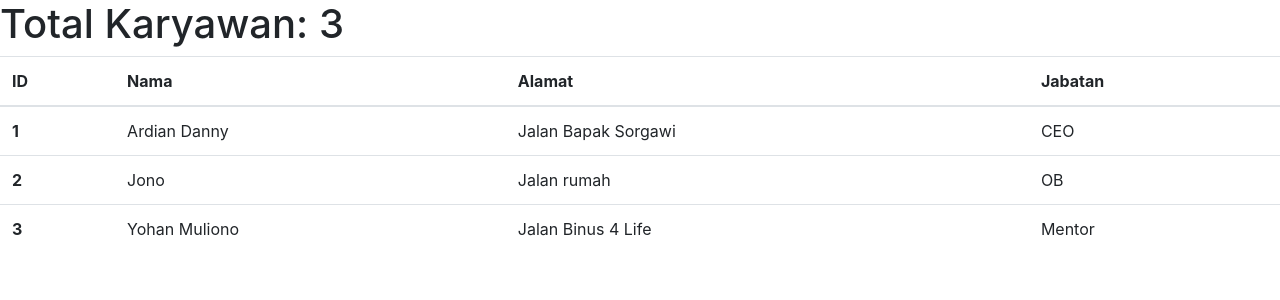
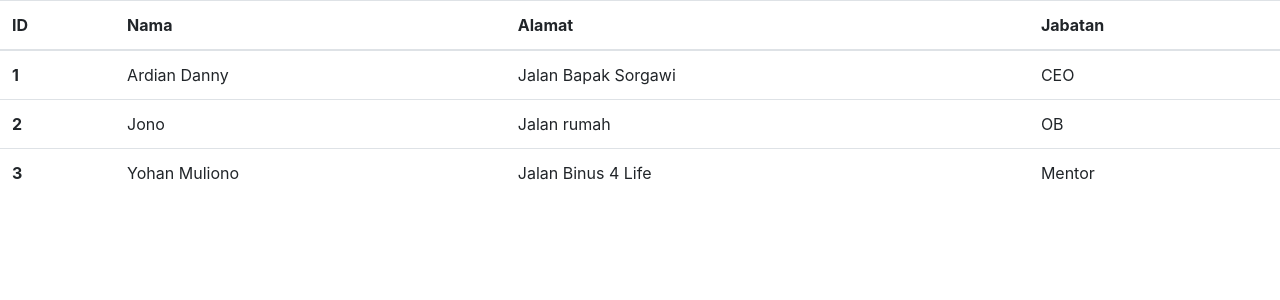
Before and after one commit to shatternox/UAS-SERVERADMIN-ARDIANDANNY, a PHP site: page / in a window 1280 px wide. Shown: the top 300 px of the page. Run offline with PHP 8.4, Linux system fonts and the light colour scheme; data comes from the database, SQL or seed files in the repository; data that the repository does not hold is empty.

Commit message:
Update index.php

```diff
--- a/index.php
+++ b/index.php
@@ -50,7 +50,7 @@
                 <?php
                 $counter = $counter + 1;
             }
-            echo "<h1>Total Karyawan: {$counter}</h1>";
+            // echo "<h1>Total Karyawan: {$counter}</h1>";
       ?>
     </tbody>
 </table>
```
